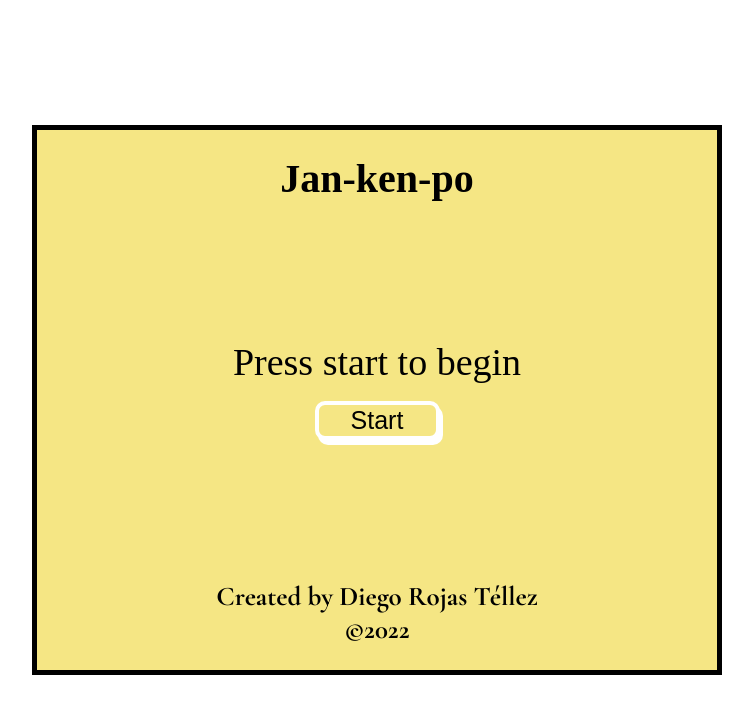
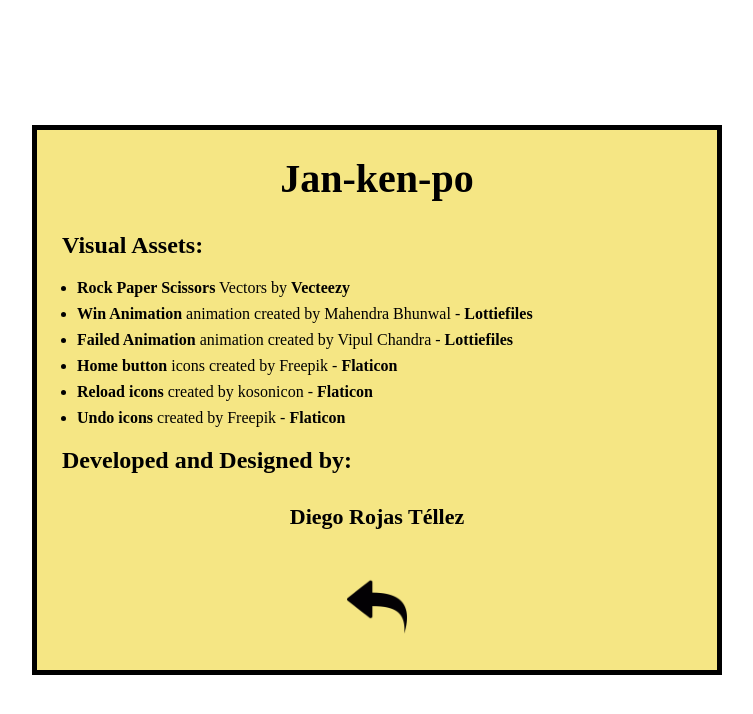
Before and after one commit to techcore32/Ja-ken-po, a plain HTML site: page index.html in a window 1280 px wide. Shown: the whole page, without its empty margins (263-1016 px from the left). Drawn offline with nearby package versions, Linux system fonts and the light colour scheme; no server answers; a web font is replaced by a local one.

Commit message:
Add & Fill Credits screen

```diff
--- a/Alternate-screens.js
+++ b/Alternate-screens.js
@@ -25,6 +25,7 @@ const reloadPage = document.querySelector(".goBackStart");
 reloadPage.addEventListener("click", e => {
     window.location.reload();
 })
+
 
 const reloadGame = document.querySelector(".goBackGame");
 const endResult = document.getElementById("screenResult");
@@ -63,8 +64,8 @@ function goBack(){
     win.innerText = parseInt(win.innerText)-parseInt(win.innerText);
     lost.innerText = parseInt(lost.innerText)-parseInt(lost.innerText);
 
-    winner.pause();
-    loser.pause();
+    winner.stop();
+    loser.stop();
 
     boxTransition.style.display = "none";
     boxTransition.style.animation = "null";
@@ -80,3 +81,11 @@ function goBack(){
     loserMessage.style.display = "none";
     loserMessage.style.animation = "null";
 }
+
+//credit page functions
+
+const creditPage = document.querySelector(".credits");
+
+creditPage.addEventListener("click", e => {
+    console.log("it worked");
+})
--- a/Jan-ken-po.js
+++ b/Jan-ken-po.js
@@ -47,7 +47,6 @@ function makeSelection(selection) {
     PCImg.src = "Images/"+ computerSelection+ ".png";
     matchResult.style.display = "flex";
     message.style.display = "flex";
-    console.log(win.innerText);
 
     if(result === "You win!") {
         increaseScore(win);
--- a/index.html
+++ b/index.html
@@ -25,7 +25,9 @@
                 <button class="start">Start</button>
             </div>
 
-            <div class="footer">Created by <a href="https://www.linkedin.com/in/diego-rojas-t%C3%A9llez/">Diego Rojas Téllez</a></div>
+            <div class="footer">Created by <a href="https://www.linkedin.com/in/diego-rojas-t%C3%A9llez/">
+                Diego Rojas Téllez</a></div>
+
             <div class="footer">©2022</div>
         </div>
 
@@ -95,11 +97,58 @@
 
             <div class="restart">
                 <input class="goBackGame" type="image" src="Images/reloading.png" alt="reloadingIcon">
+                <a class="credits" href="#" >Credits</a>
                 <input class="goBackStart" type="image" src="Images/home.png" alt="reloadingIcon">
+
             </div>
         </div>
 
+        <!--creditScreen-->
 
+        <div id="screenCredits">
+
+            <div class="creditsHeader">Jan-ken-po</div>
+
+            <div class="textContainer">
+
+                <h2>Visual Assets:</h2>
+
+                <ul>
+                    <li><a href="https://www.vecteezy.com/free-vector/rock-paper-scissors"
+                        title="Play Buttons">Rock Paper Scissors</a>
+                        Vectors by <a href="https://www.vecteezy.com/">Vecteezy</a></li>
+
+                    <li><a href="https://lottiefiles.com/107653-trophy"
+                        title="success attempt">Win Animation</a> animation created by Mahendra Bhunwal -
+                        <a href="https://lottiefiles.com/">Lottiefiles</a></li>
+
+                    <li><a href="https://lottiefiles.com/94303-failed"
+                        title="failed attempt">Failed Animation</a> animation created by Vipul Chandra -
+                        <a href="https://lottiefiles.com/">Lottiefiles</a></li>
+
+                    <li><a href="https://www.flaticon.com/free-icons/home-button"
+                        title="home button icons">Home button</a> icons created by Freepik -
+                        <a href="https://www.flaticon.com/">Flaticon</a></li>
+
+                    <li><a href="https://www.flaticon.com/free-icons/reload"
+                        title="reload icons">Reload icons </a> created by kosonicon -
+                         <a href="https://www.flaticon.com/">Flaticon</a></li>
+
+                    <li><a href="https://www.flaticon.com/free-icons/undo"
+                        title="undo icons">Undo icons</a> created by Freepik -
+                         <a href="https://www.flaticon.com/">Flaticon</a></li>
+                </ul>
+
+                <h2>Developed and Designed by:</h2>
+
+
+                <div class="paraText"><a href="https://www.linkedin.com/in/diego-rojas-t%C3%A9llez/">
+                    Diego Rojas Téllez</a></div>
+            </div>
+            <div class="emptyContainer">
+                <input class="returnEnd" type="image" src="Images/left-turn-arrow.png" alt="go-back-icon">
+            </div>
+        </div>
 
     </body>
 </html>
--- a/style.css
+++ b/style.css
@@ -17,7 +17,7 @@ body {
  height: 540px;
  border: 5px solid;
  background-color: hsl(52, 85%, 74%);
- z-index: 100;
+ z-index: 90; /*change to original index after credit edit */
 }
 .startFunction{
  position: relative;
@@ -259,7 +259,7 @@ body {
     width: 500px;
     height: 275px;
     margin-top: 75px;
-    /* animation-delay: 2s ; */
+
 }
 
 @keyframes borderIn{
@@ -297,20 +297,24 @@ body {
 
 .winnerMessage{
     display: none;
+    width: 250px;
     font-size: 24px;
     font-weight: 700;
-
+    text-align: center;
 }
 
 .loserMessage{
     display: none   ;
+    width: 250px;
     font-size: 24px;
     font-weight: 700;
+    text-align: center;
 }
 
 .restart {
     display: none;
     justify-content: space-evenly;
+    align-items: center;
 }
 .goBackGame {
     width: 70px;
@@ -331,3 +335,74 @@ body {
         opacity: 1;
     }
 }
+
+.credits {
+    text-decoration: none;
+    color: black;
+    font-size: 22px;
+    font-weight: 600;
+}
+
+/*screenCredits styles */
+#screenCredits{
+    position: absolute;
+    width: 680px;
+    height: 540px;
+    border: 5px solid;
+    background-color: hsl(52, 85%, 74%);
+    z-index: 100;
+    transform-origin: top;
+}
+
+.creditsHeader {
+    text-align: center;
+    font-size: 40px;
+    font-weight: 700;
+    margin-top: 25px;
+    margin-bottom: 30px;
+}
+
+.textContainer {
+    width: 680px;
+    height: 325px;
+}
+
+.textContainer a:hover {
+    color: hsl(0, 0%, 69%);
+}
+h2 {
+    text-align: left;
+    margin: 20px 25px;
+}
+
+ul a {
+    text-decoration: none;
+    color: black;
+    font-weight: 700;
+}
+
+li {
+    margin-bottom: 8px;
+}
+
+.paraText {
+    text-align: center;
+    font-size: 22px;
+    margin-top: 30px;
+}
+.paraText a {
+    text-decoration: none;
+    color: black;
+    font-weight: 700;
+}
+.emptyContainer{
+    display: flex;
+    justify-content: center;
+    align-items: center;
+    height: 100px;
+}
+
+.returnEnd {
+    width: 60px;
+    height: auto;
+}
```
Also changed, not shown: Images/left-turn-arrow.png (added).
